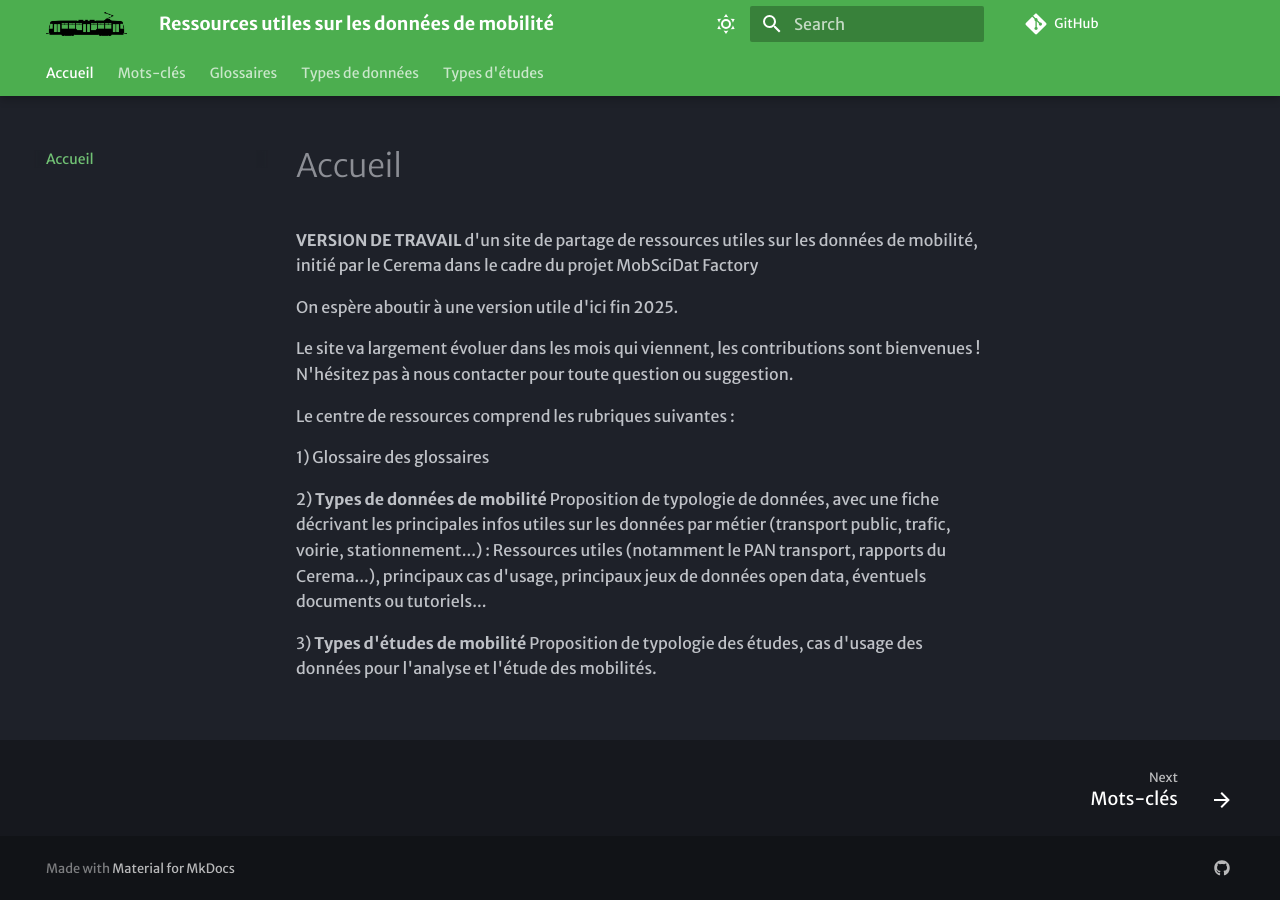
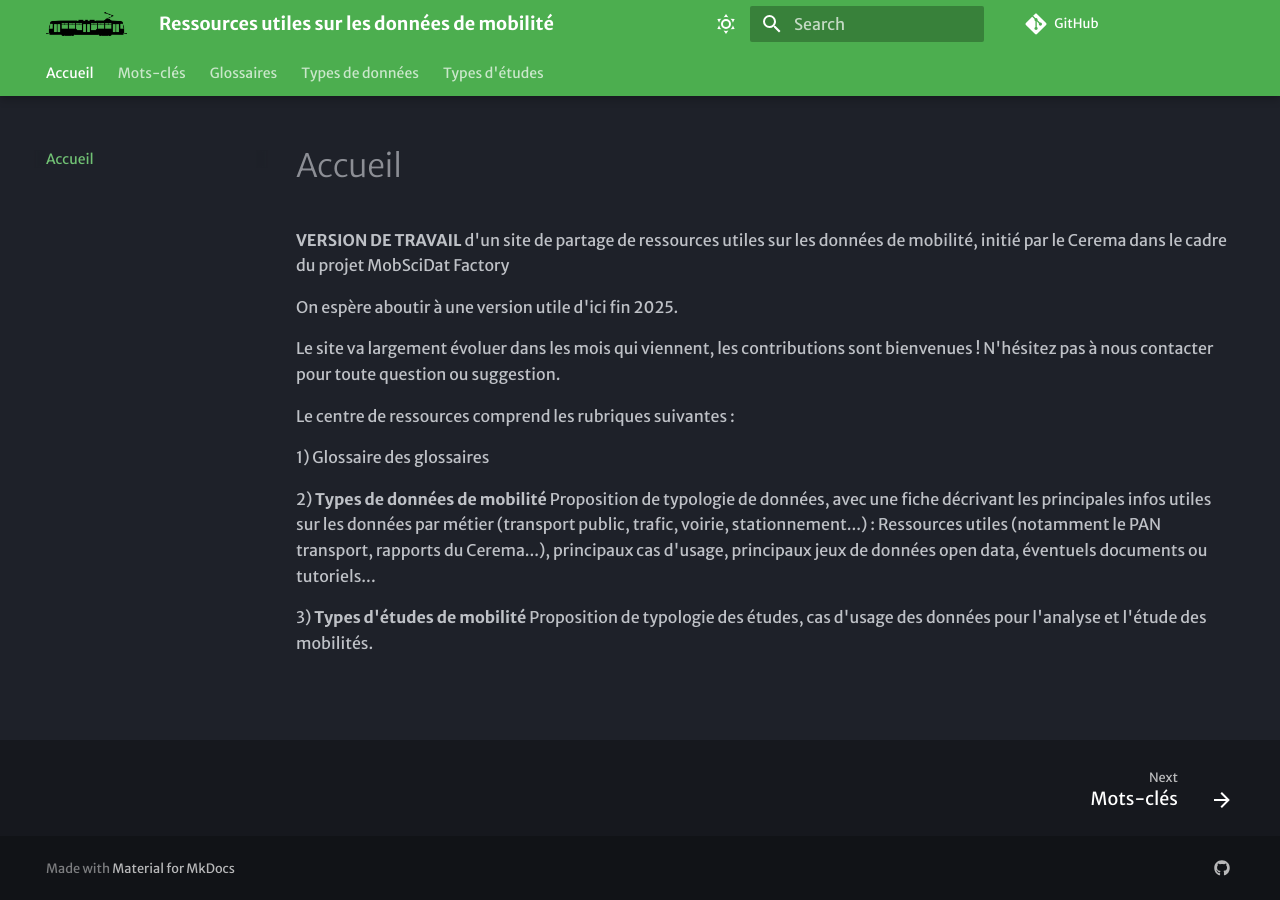
Before and after one commit to xdurang/mobscidat, an MkDocs documentation site: the page built from docs/index.md, in a window 1280 px wide. Built offline with MkDocs 1.6.1 and Material for MkDocs 9.7.7, drawn with Linux system fonts in a browser that asks for light colours; some web fonts are replaced; comment, search, counter and statistics services are not loaded.

Commit message:
Update mkdocs.yml

```diff
--- a/mkdocs.yml
+++ b/mkdocs.yml
@@ -30,8 +30,11 @@ theme:
     - navigation.sections
     - navigation.path
     - navigation.top
+    - navigation.prune
     - search.suggest
     - search.highlight
+    - toc.follow
+    - toc.integrate
   navigation:
     tabs: true
 
```
